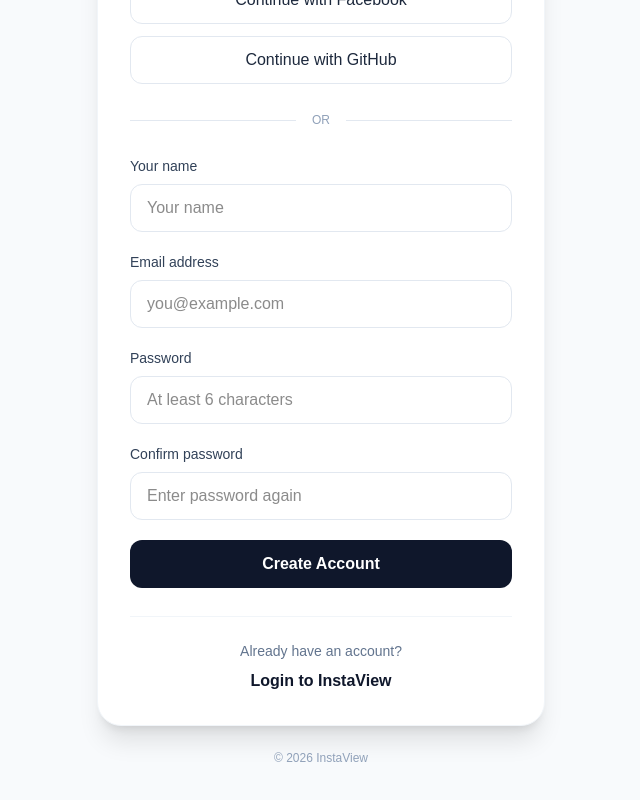
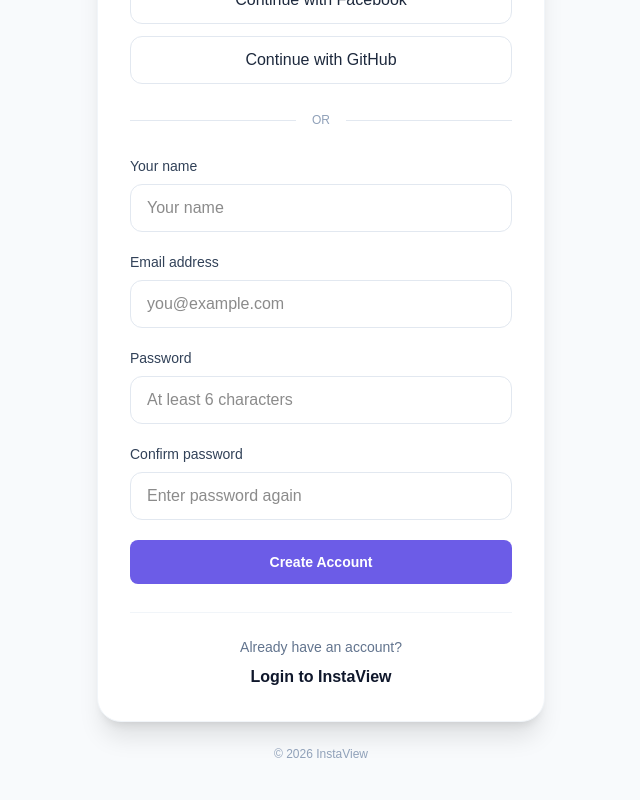
Before and after one commit to mayankchopraa/instaview, a Next.js app: page /signup in a window 1280 px wide. Shown: the part 415-1215 px from the top of the page, without its empty margins (319-959 px from the left). Built offline with nearby package versions, Linux system fonts and the light colour scheme; no server answers.

Commit message:
Button font change

```diff
--- a/src/app/signup/page.tsx
+++ b/src/app/signup/page.tsx
@@ -451,7 +451,7 @@ export default function SignupPage() {
                 loading ||
                 oauthLoading !== null
               }
-              className="w-full h-12 rounded-xl bg-slate-900 text-white font-semibold hover:bg-slate-800 transition disabled:opacity-50"
+              className="mx-auto block w-full rounded-lg bg-[#6C5CE7] px-4 py-3 text-center text-sm font-semibold text-white hover:bg-[#5848D6] transition-colors"
             >
               {loading
                 ? "Creating account..."
```
